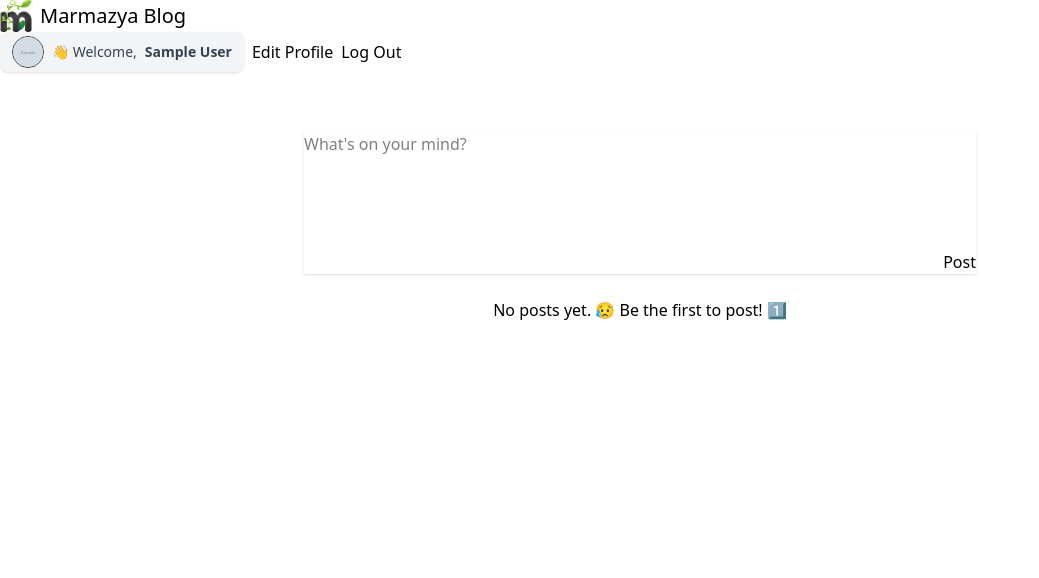
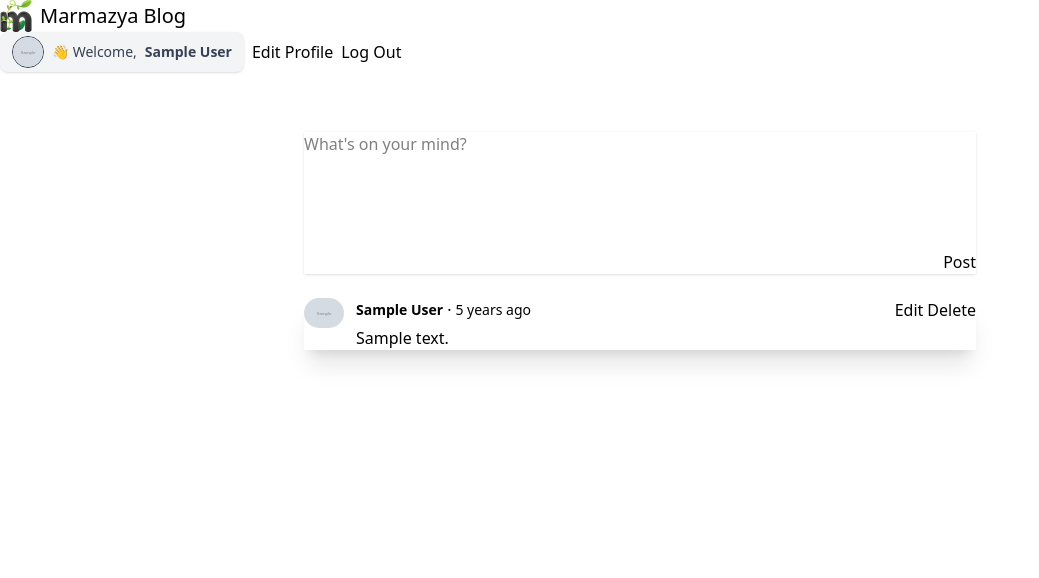
Before and after one commit to Mariam-AbdElKader/Marmazya-Blog, a PHP site: page /Views/home.php in a window 1280 px wide. Shown: the top 578 px of the page, without its empty margins (0-1039 px from the left). Run offline with PHP 8.4, Linux system fonts and the light colour scheme; the visitor is signed in with stand-in values (Sample User, id 1); tables that the repository leaves empty or names only in its code hold one stand-in row (values such as "Sample post"); grey boxes marked "Sample" are stand-in pictures; some libraries are stand-ins or nearby versions; some web fonts are replaced.

Commit message:
modify: Posts and some refactoring

```diff
--- a/Helpers/helpers.php
+++ b/Helpers/helpers.php
@@ -124,13 +124,6 @@ if (!function_exists('redirect')) {
     }
 }
 
-if (!function_exists('array_last')) {
-    function array_last(?array $array): mixed
-    {
-        return empty($array) ? null : end($array);
-    }
-}
-
 if (!function_exists('diffForHumans')) {
     function diffForHumans($datetime)
     {
@@ -146,17 +139,6 @@ if (!function_exists('diffForHumans')) {
     }
 }
 
-if (!function_exists('saveArrayToJsonFile')) {
-    function saveArrayToJsonFile(string $filename, array $data)
-    {
-        $jsonStr = json_encode($data, JSON_PRETTY_PRINT);
-        file_put_contents($filename, $jsonStr);
-    }
-}
+require_once 'db.php';
 require_once 'users.php';
 require_once 'posts.php';
-require_once 'db.php';
-require_once 'usersDb.php';
-require_once 'postsDb.php';
-
-$currentUser = !empty($_SESSION['user_id']) ? getUserByIdDB($_SESSION['user_id']) : null;
--- a/Helpers/posts.php
+++ b/Helpers/posts.php
@@ -1,4 +1,5 @@
 <?php
+
 if(!function_exists('getPostMaxLength')){
     function getPostMaxLength(): int
     {
@@ -6,88 +7,53 @@ if(!function_exists('getPostMaxLength')){
     }
 }
 
-if (!function_exists('getPostsFileName')) {
-    function getPostsFileName()
-    {
-        if(!file_exists(__DIR__ . '/../Storage')){
-            mkdir(__DIR__ . '/../Storage', 0777, true);
-        }
-        return __DIR__ . '/../Storage/posts.json';
-    }
-};
-
 if (!function_exists('getPosts')) {
     function getPosts(): array
     {
-        $str = file_exists(getPostsFileName()) ? file_get_contents(getPostsFileName()) : '';
-        return json_decode($str, true) ?? [];
+        $conn = dbConnect();
+        $result = $conn->query("SELECT posts.*, users.name AS author_name, users.profile_image AS author_image
+        FROM posts
+        LEFT JOIN users ON posts.user_id = users.id
+        ORDER BY posts.id DESC");
+        return $result->fetch_all(MYSQLI_ASSOC);
     }
-};
+}
 
-if (!function_exists('savePosts')) {
-    function savePosts(array $posts)
+
+if (!function_exists('addPost')) {
+    function addPost(string $message, ?int $user_id): void
     {
-        saveArrayToJsonFile(getPostsFileName(), $posts);
+        $conn = dbConnect();
+        $stmt = $conn->prepare("INSERT INTO posts (message, user_id) VALUES (?, ?)");
+        $stmt->bind_param("si", $message, $user_id);
+        $stmt->execute();
     }
 }
 
 if (!function_exists('getPostById')) {
     function getPostById(int $id): ?array
     {
-        $posts = getPosts();
-        foreach ($posts as $post) {
-            if ($post['id'] === $id) {
-                return $post;
-            }
-        }
-        return null;
+        $conn = dbConnect();
+        $result = $conn->query("SELECT * FROM posts WHERE id = $id");
+        return $result->fetch_assoc();
     }
-};
+}
 
-if (!function_exists('addPost')) {
-    function addPost(array $post)
-    {
-        $posts = getPosts();
-        $lastPost = array_last($posts);
-        $lastId = !is_null($lastPost) ? $lastPost['id'] : 0;
-        $nextId = $lastId + 1;
-        $post['id'] = $nextId;
-        $posts[] = $post;
-        savePosts($posts);
-
-        return $post;
-    }
-};
 
 if (!function_exists('updatePost')) {
-    function updatePost(int $id, string $message)
+    function updatePost(int $id, string $message): void
     {
-        $posts = getPosts();
-        foreach ($posts as $key => $post) {
-            if ($post['id'] === $id) {
-                $posts[$key]['message'] = $message;
-                break;
-            }
-        }
-        savePosts($posts);
-
-        return $post;
+        $conn = dbConnect();
+        $stmt = $conn->prepare("UPDATE posts SET message = ? WHERE id = ?");
+        $stmt->bind_param("si", $message, $id);
+        $stmt->execute();
     }
-};
+}
 
 if (!function_exists('deletePost')) {
-    function deletePost(int $id)
+    function deletePost(int $id): void
     {
-        $posts = getPosts();
-        foreach ($posts as $key => $post) {
-            if ($post['id'] === $id) {
-                unset($posts[$key]);
-                break;
-            }
-        }
-        $posts = array_values($posts); // Reset the keys after deletion
-        savePosts($posts);
-
-        return $post;
+        $conn = dbConnect();
+        $conn->query("DELETE FROM posts WHERE id = $id");
     }
-};
+}
--- a/Helpers/postsDb.php
+++ /dev/null
@@ -1 +0,0 @@
-<?php
--- a/Helpers/users.php
+++ b/Helpers/users.php
@@ -1,70 +1,123 @@
 <?php
-if (!function_exists('getUsersFileName')) {
-    function getUsersFileName()
+
+if (!function_exists('addUser')) {
+    function addUser(array $user): int
     {
-        if (!file_exists(__DIR__ . '/../Storage')) {
-            mkdir(__DIR__ . '/../Storage', 0777, true);
-        }
-        return __DIR__ . '/../Storage/users.json';
-    }
-};
-
-if (!function_exists('getUsers')) {
-    function getUsers(): array
-    {
-        $str = file_exists(getUsersFileName()) ? file_get_contents(getUsersFileName()) : '';
-        return json_decode($str, true) ?? [];
-    }
-};
-
-if (!function_exists('saveUsers')) {
-    function saveUsers(array $users)
-    {
-        saveArrayToJsonFile(getUsersFileName(), $users);
+        $conn = dbConnect();
+        $stmt = $conn->prepare("INSERT INTO users (name, email, password) VALUES (?, ?, ?)");
+        $stmt->bind_param("sss", $user['name'], $user['email'], $user['password']);
+        $stmt->execute();
+        return $stmt->insert_id;
     }
 }
 
 if (!function_exists('getUserById')) {
     function getUserById(int $id): ?array
     {
-        $users = getUsers();
-        foreach ($users as $user) {
-            if ($user['id'] === $id) {
-                return $user;
-            }
-        }
-        return null;
+        $conn = dbConnect();
+        $result = $conn->query("SELECT * FROM users WHERE id = $id");
+        return $result->fetch_assoc();
     }
-};
+}
 
-if (!function_exists('addUser')) {
-    function addUser(array $user)
+if (!function_exists('getUserByEmail')) {
+    function getUserByEmail(string $email): ?array
     {
-        $users = getUsers();
-        $lastUser = array_last($users);
-        $lastId = !is_null($lastUser) ? $lastUser['id'] : 0;
-        $nextId = $lastId + 1;
-        $user['id'] = $nextId;
-        $users[] = $user;
-        saveUsers($users);
-
-        return $user;
+        $conn = dbConnect();
+        $stmt = $conn->prepare("SELECT * FROM users WHERE email = ?");
+        $stmt->bind_param("s", $email);
+        $stmt->execute();
+        $result = $stmt->get_result();
+        return $result->fetch_assoc();
     }
-};
+}
 
 if (!function_exists('updateUser')) {
     function updateUser(int $id, array $userData)
     {
-        $users = getUsers();
-        foreach ($users as $key => $user) {
-            if ($user['id'] === $id) {
-                $newData = array_merge($user, $userData);
-                $users[$key] = $newData;
-                break;
-            }
+        $conn = dbConnect();
+        $fields = [];
+        $types = '';
+        $values = [];
+
+        $userData = array_filter($userData);
+
+        foreach ($userData as $key => $value) {
+            $fields[] = "$key = ?";
+            $types .= 's';
+            $values[] = $value;
         }
-        saveUsers($users);
 
+        $values[] = $id;
+        $types .= 'i';
+
+        $sql = "UPDATE users SET " . implode(' , ', $fields) . " WHERE id = ?";
+        $stmt = $conn->prepare($sql);
+        $stmt->bind_param($types, ...$values);
+        $stmt->execute();
+    }
+}
+
+if (!function_exists('defaultProfileImage')) {
+    function defaultProfileImage($id): string
+    {
+        return "https://avatars.laravel.cloud/Marmazya_$id?vibe=sunset";
+    }
+}
+
+if (!function_exists('anonymousUser')) {
+    function anonymousUser(): array
+    {
+        return [
+            'id' => null,
+            'name' => 'Anonymous',
+            'profile_image' => 'https://avatars.laravel.cloud/Marmazya_anonymous?vibe=sunset',
+        ];
+    }
+}
+
+if (!function_exists('authOnly()')) {
+    function authOnly()
+    {
+        if (empty(currentUser())) {
+            redirect('login');
+        }
+    }
+};
+
+if (!function_exists('guestOnly()')) {
+    function guestOnly()
+    {
+        if (!empty(currentUser())) {
+            redirect('home');
+        }
+    }
+};
+
+if (!function_exists('currentUser')) {
+    function currentUser(): ?array
+    {
+        static $currentUser = false;
+
+        if ($currentUser !== false) {
+            return $currentUser; // already loaded or null
+        }
+
+        if (empty($_SESSION['user_id'])) {
+            $currentUser = null;
+            return null;
+        }
+
+        $user = getUserById($_SESSION['user_id']);
+
+        if (!$user) {
+            // user deleted → cleanup session
+            unset($_SESSION['user_id']);
+            $currentUser = null;
+            return null;
+        }
+
+        $currentUser = $user;
         return $user;
     }
-};
+}
--- a/Logic/delete.php
+++ b/Logic/delete.php
@@ -8,7 +8,7 @@ if($_SERVER['REQUEST_METHOD'] !== 'POST'){
 $id =(int) $_POST['id'];
 $post = getPostById($id);
 
-if($post && $post['user_id'] === $_SESSION['user']['id']){
+if($post && (int) $post['user_id'] === $_SESSION['user_id']){
     deletePost($id);
     redirect('home');
 }
--- a/Logic/edit_post.php
+++ b/Logic/edit_post.php
@@ -7,7 +7,7 @@ if ($_SERVER['REQUEST_METHOD'] !== 'POST') {
 
 $id = (int) $_POST['id'];
 $post = getPostById($id);
-if (is_null($post) || $post['user_id'] !== $_SESSION['user']['id']) {
+if (is_null($post) || (int) $post['user_id'] !== $_SESSION['user_id']) {
     return redirect('home');
 }
 
--- a/Logic/login.php
+++ b/Logic/login.php
@@ -6,7 +6,7 @@ if ($_SERVER['REQUEST_METHOD'] !== 'POST') {
 }
 
 $data = $_POST;
-$user = getUserByEmailDB($data['email']);
+$user = getUserByEmail($data['email']);
 if ($user && password_verify($data['password'], $user['password'])) {
     $_SESSION['user_id'] = $user['id'];
     redirect('home');
--- a/Logic/register.php
+++ b/Logic/register.php
@@ -18,7 +18,7 @@ $errors = validate($data, $rules);
 
 if (empty($errors)) {
     $data['password'] = password_hash($data['password'], PASSWORD_BCRYPT);
-    $userId = addUserToDb($data);
+    $userId = addUser($data);
     $_SESSION['user_id'] = $userId;
 
     redirect('home');
--- a/Views/Component/post_card.php
+++ b/Views/Component/post_card.php
@@ -3,8 +3,8 @@
         <div class="flex space-x-3">
             <div class="avatar">
                 <div class="size-10 rounded-full">
-                    <img src="<?= $post['user']['profile_image'] ?? defaultProfileImage($post['user']['id']) ?>"
-                        alt="<?= htmlspecialchars($post['user']['name']) ?>'s avatar" class="rounded-full" />
+                    <img src="<?= $post['author_image'] ?? defaultProfileImage($post['user_id']) ?>"
+                        alt="<?= htmlspecialchars($post['author_name']) ?>'s avatar" class="rounded-full" />
                 </div>
             </div>
 
@@ -12,16 +12,16 @@
                 <div class="flex items-center justify-between">
                     <div class="flex items-center space-x-1">
                         <p class="text-sm font-semibold">
-                            <?= htmlspecialchars($post['user']['name']) ?>
+                            <?= htmlspecialchars($post['author_name'])?>
                         </p>
                         <span class="text-base-content/60">·</span>
-                        <p class="text-sm text-base-content/60">
+                         <p class="text-sm text-base-content/60">
                             <?= diffForHumans($post['created_at']) ?>
                         </p>
                     </div>
 
-                    <?php if (!empty($_SESSION['user']) && $_SESSION['user']['id'] === $post['user_id']): ?>
-                        <!-- Edit/Delete Buttons -->
+                    <?php if (!empty($_SESSION['user_id']) && $_SESSION['user_id'] === (int) $post['user_id']): ?>
+                    <!-- Edit/Delete Buttons -->
                         <div class="flex gap-1">
                             <a href="/Views/edit_post.php?id=<?= $post['id'] ?>" class="btn btn-ghost btn-xs">
                                 Edit
--- a/Views/edit.php
+++ b/Views/edit.php
@@ -18,7 +18,7 @@ unset($_SESSION['errors'], $_SESSION['old']);
                             <input type="text"
                                 name="name"
                                 placeholder="John Doe"
-                                value="<?= htmlspecialchars($currentUser['name']) ?>"
+                                value="<?= htmlspecialchars(currentUser()['name']) ?>"
                                 class="input input-bordered w-full<?php if (!empty($errors['name'])) echo ' input-error'; ?>"
                                 required>
                             <span>Name</span>
@@ -36,7 +36,7 @@ unset($_SESSION['errors'], $_SESSION['old']);
                             <input type="email"
                                 name="email"
                                 placeholder="mail@example.com"
-                                value="<?= htmlspecialchars($currentUser['email']) ?>"
+                                value="<?= htmlspecialchars(currentUser()['email']) ?>"
                                 class="input input-bordered w-full<?php if (!empty($errors['email'])) echo ' input-error'; ?>"
                                 required>
                             <span>Email</span>
--- a/Views/header.php
+++ b/Views/header.php
@@ -46,17 +46,17 @@
             </div>
             <!-- Desktop menu -->
             <div class="hidden lg:flex gap-2 items-center">
-            <?php if (!$currentUser) : ?>
+            <?php if (!currentUser()) : ?>
                 <a href="/Views/login.php" class="btn btn-ghost btn-sm">Sign In</a>
                 <a href="/Views/register.php" class="btn btn-primary btn-sm">Sign Up</a>
             <?php else : ?>
                 <span class="flex items-center gap-2 px-3 py-1 text-sm font-medium text-gray-700 bg-gray-100 rounded-lg shadow-sm">
-                <img src="<?= $currentUser['profile_image'] ?? defaultProfileImage($currentUser['id']) ?>"
+                <img src="<?= currentUser()['profile_image'] ?? defaultProfileImage(currentUser()['id']) ?>"
                     alt="Profile"
                     class="w-8 h-8 rounded-full object-cover border" />
                 👋 Welcome,
                 <span class="font-semibold text-primary">
-                    <?= htmlspecialchars($currentUser['name']) ?>
+                    <?= htmlspecialchars(currentUser()['name']) ?>
                 </span>
                 </span>
                 <a href="/Views/edit.php" class="btn btn-ghost btn-sm">Edit Profile</a>
@@ -65,16 +65,16 @@
             </div>
             <!-- Mobile dropdown menu -->
             <div id="mobileMenu" class="absolute right-4 top-16 z-50 bg-base-100 rounded-lg shadow-lg p-4 flex flex-col gap-2 w-56 lg:hidden hidden">
-            <?php if (!$currentUser) : ?>
+            <?php if (!currentUser()) : ?>
                 <a href="/Views/login.php" class="btn btn-ghost btn-sm w-full">Sign In</a>
                 <a href="/Views/register.php" class="btn btn-primary btn-sm w-full">Sign Up</a>
             <?php else : ?>
                 <span class="flex items-center gap-2 px-3 py-1 text-sm font-medium text-gray-700 bg-gray-100 rounded-lg shadow-sm">
-                    <img src="<?= $currentUser['profile_image'] ?? defaultProfileImage($currentUser['id']) ?>"
+                    <img src="<?= currentUser()['profile_image'] ?? defaultProfileImage(currentUser()['id']) ?>"
                         alt="Profile"
                         class="w-8 h-8 rounded-full object-cover border" />
                     <span class="font-semibold text-primary">
-                        <?= htmlspecialchars($currentUser['name']) ?>
+                        <?= htmlspecialchars(currentUser()['name']) ?>
                     </span>
                 </span>
                 <a href="/Views/edit.php" class="btn btn-ghost btn-sm w-full">Edit Profile</a>
--- a/Views/home.php
+++ b/Views/home.php
@@ -1,7 +1,7 @@
 <?php
 $title = 'Home';
 require 'header.php';
-$posts = array_reverse(getPosts());
+$posts = getPosts();
 ?>
 
 <div class="max-w-2xl mx-auto">
@@ -30,9 +30,13 @@ $posts = array_reverse(getPosts());
   </div>
 
   <?php
+  $anonymousUser = anonymousUser();
   foreach ($posts as $post) {
-    $post['user'] = is_null($post['user_id']) ? anonymousUser() : getUserById($post['user_id']);
-    $post['created_at'] = new DateTimeImmutable()->setTimestamp($post['created_at']);
+    if(empty($post['user_id'])) {
+      $post['author_name'] = $anonymousUser['name'];
+      $post['author_image'] = $anonymousUser['profile_image'];
+    }
+    $post['created_at'] = new DateTimeImmutable($post['created_at']);
     include 'Component/post_card.php';
   }
   if (empty($posts)) {
```
Also changed, not shown: Helpers/usersDb.php (deleted, +0 -97 lines), Logic/edit.php (+4 -4 lines), Logic/post.php (+6 -6 lines).
